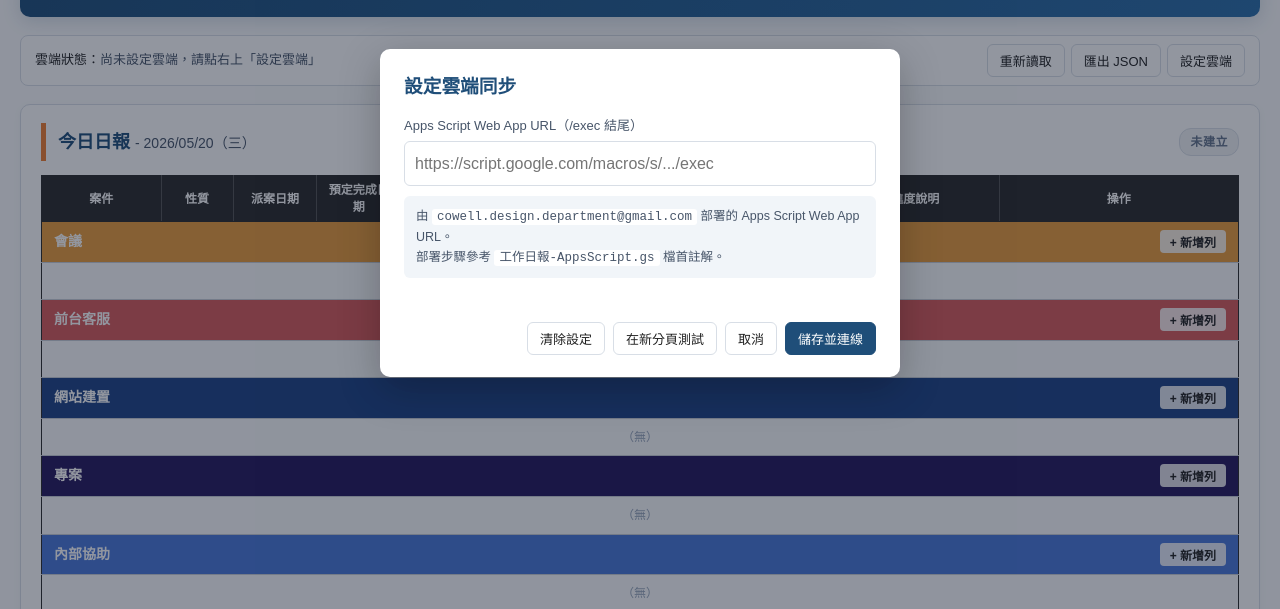
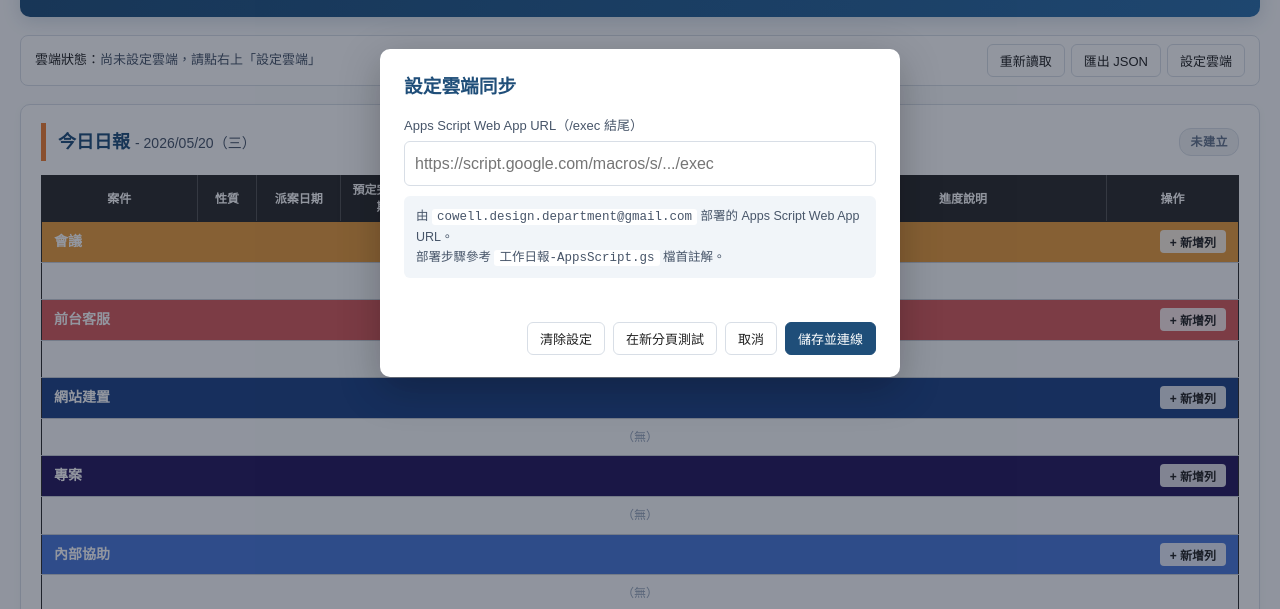
Before and after one commit to cowell-design-department/cowell-design-workday, a plain HTML site: page Cat.html in a window 1280 px wide. Shown: the part 187-796 px from the top of the page. Drawn offline with Linux system fonts and the light colour scheme.

Commit message:
Tighten narrow columns, give more room to case/note
Shrink plugin (6→4%), progress (6→5%), type (6→5%),
operation (36→32px) columns. Widen case (10→13%) and
note (14→24%). Add tight padding for operation th/td so
the bordered × button still fits.

```diff
--- a/Cat.html
+++ b/Cat.html
@@ -231,14 +231,16 @@
   .modal .hint code { background:#fff; padding:1px 5px; border-radius:3px; }
 
   /* col widths */
-  table.wd colgroup col.c-case   { width:10%; }
-  table.wd colgroup col.c-type   { width:6%;  }
+  table.wd colgroup col.c-case   { width:13%; }
+  table.wd colgroup col.c-type   { width:5%;  }
   table.wd colgroup col.c-date   { width:7%;  }
   table.wd colgroup col.c-hour   { width:5%;  }
-  table.wd colgroup col.c-plugin { width:6%;  }
-  table.wd colgroup col.c-prog   { width:6%;  }
-  table.wd colgroup col.c-note   { width:14%; }
-  table.wd colgroup col.c-del    { width:36px; }
+  table.wd colgroup col.c-plugin { width:4%;  }
+  table.wd colgroup col.c-prog   { width:5%;  }
+  table.wd colgroup col.c-note   { width:24%; }
+  table.wd colgroup col.c-del    { width:32px; }
+  table.wd tr.item > td:last-child,
+  table.wd thead th:last-child { padding:6px 2px; }
 
   @media print {
     body { background:#fff; }
```
Also changed, not shown: Jimmy.html (+8 -6 lines), Joey.html (+8 -6 lines), Mavis.html (+8 -6 lines).
